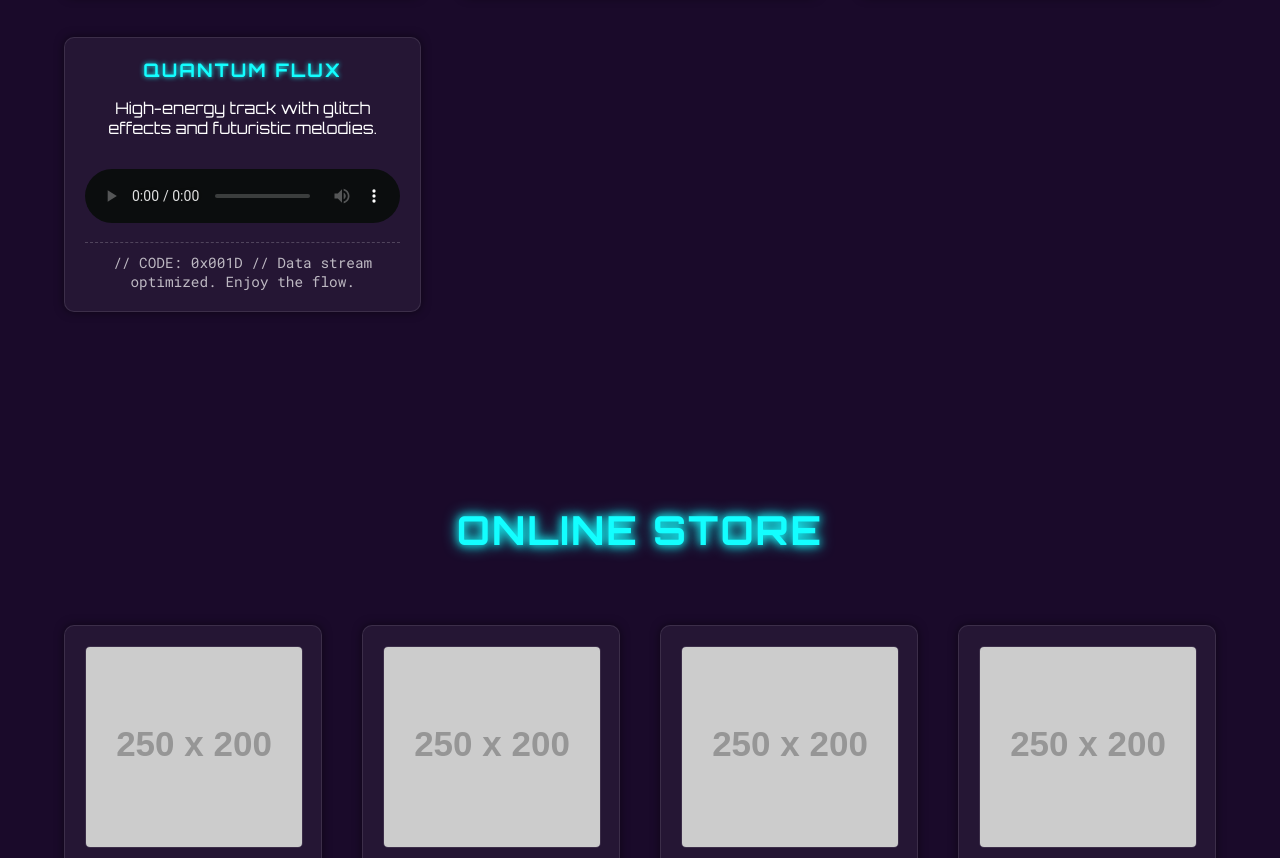
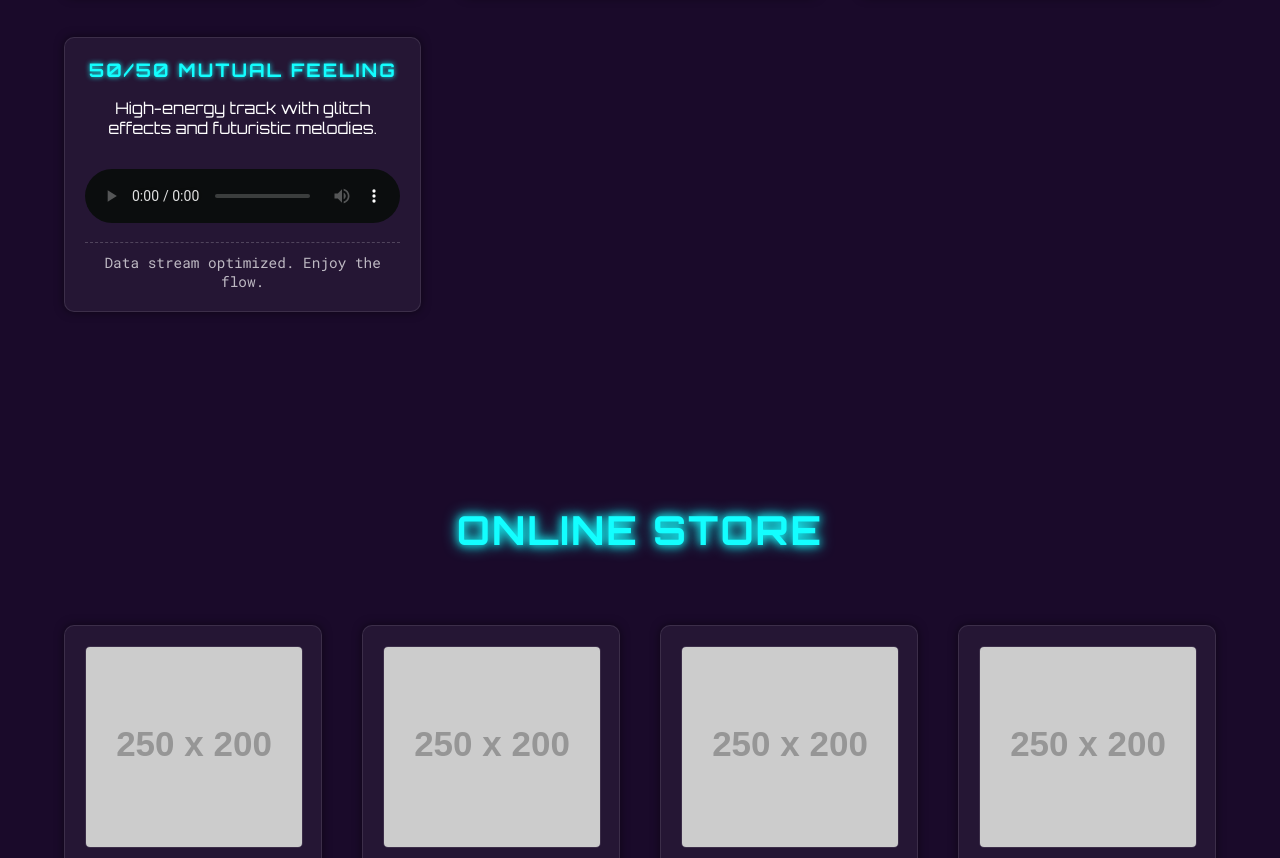
Before and after one commit to Onimix/Onimix, a plain HTML site: page index.html in a window 1280 px wide. Shown: the part 1538-2396 px from the top of the page. Drawn offline with Linux system fonts and the light colour scheme; placeholder pictures from the web are drawn by us.

Commit message:
Update index.html

```diff
--- a/index.html
+++ b/index.html
@@ -588,13 +588,13 @@
                 <div class="shoutout"> Feel vibe Of BADO Accessing subconscious frequencies.</div>
             </div>
             <div class="song-card">
-                <h3>Quantum Flux</h3>
+                <h3>50/50 MUTUAL FEELING</h3>
                 <p>High-energy track with glitch effects and futuristic melodies.</p>
                 <audio controls>
-                    <source src="" type="audio/mpeg">
+                      <source src="50_50_feelings.mp3" type="audio/mpeg">
                     Your browser does not support the audio element.
                 </audio>
-                <div class="shoutout">// CODE: 0x001D // Data stream optimized. Enjoy the flow.</div>
+                <div class="shoutout">Data stream optimized. Enjoy the flow.</div>
             </div>
         </div>
     </section>
```
